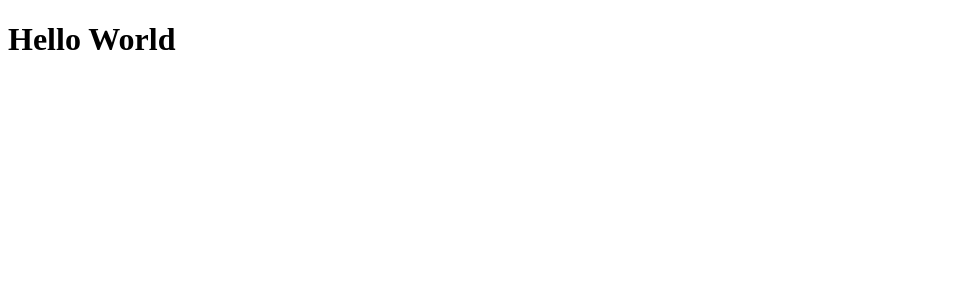
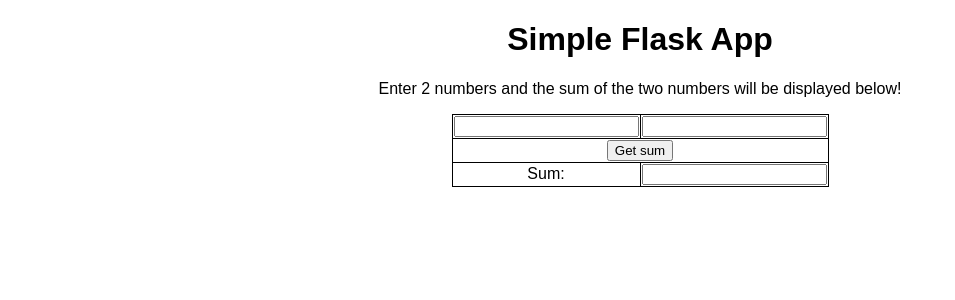
Before and after one commit to simonloh7482/testflaskapp, a Flask app: page / in a window 1280 px wide. Shown: the top 300 px of the page, without its empty margins (0-955 px from the left). Run offline with Flask 2, Linux system fonts and the light colour scheme.

Commit message:
Basic outline

```diff
--- a/app.py
+++ b/app.py
@@ -1,4 +1,4 @@
-from flask import Flask, render_template
+from flask import Flask, render_template, url_for
 
 app = Flask(__name__)
 
--- /dev/null
+++ b/static/css/style.css
@@ -0,0 +1,18 @@
+body {
+    font-family: sans-serif;
+}
+
+div {
+    vertical-align: middle;
+    text-align: center;
+}
+
+table {
+    margin-left: auto;
+    margin-right: auto;
+    border-collapse: collapse;
+}
+
+table,td{
+    border:1px solid black;
+}
--- a/templates/base.html
+++ b/templates/base.html
@@ -4,6 +4,7 @@
     <meta charset="UTF-8">
     <meta http-equiv="X-UA-Compatible" content="IE=edge">
     <meta name="viewport" content="width=device-width, initial-scale=1.0">
+    <link rel="stylesheet" href="{{ url_for('static', filename='css/style.css') }}">
     {% block head %}{% endblock %}
 </head>
 <body>
--- a/templates/index.html
+++ b/templates/index.html
@@ -5,5 +5,24 @@
 {% endblock %}
 
 {% block body %}
-    <h1>Hello World</h1>
+<div class="main">
+    <h1 style="text-align: center">Simple Flask App</h1>
+    <p>Enter 2 numbers and the sum of the two numbers will be displayed below!</p>
+
+
+        <table>
+            <tr>
+                <td><input type="number" name="num1" required></td>
+                <td><input type="number" name="num2" required></td>
+            </tr>
+            <tr>
+                <td colspan="2"><button onclick="add()">Get sum</button></td>
+            </tr>
+            <tr>
+                <td>Sum: </td>
+                <td><input type="text" name="sum" readonly></td>
+            </tr>
+        </table>
+</div>
+<script src="{{ url_for('static', filename='js/main.js') }}"></script>
 {% endblock %}
```
Also changed, not shown: static/js/main.js (added).
